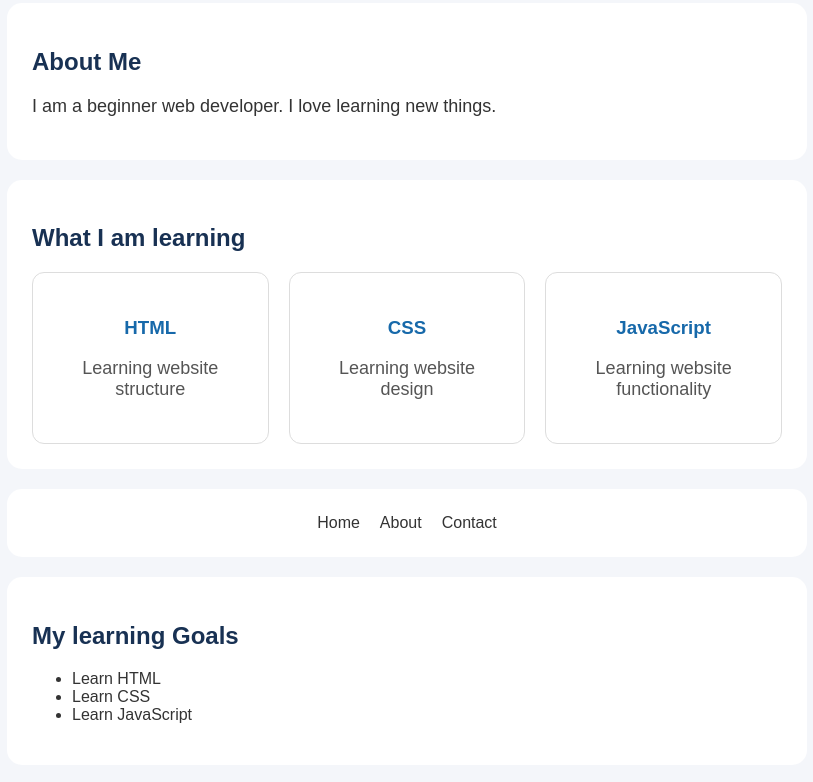
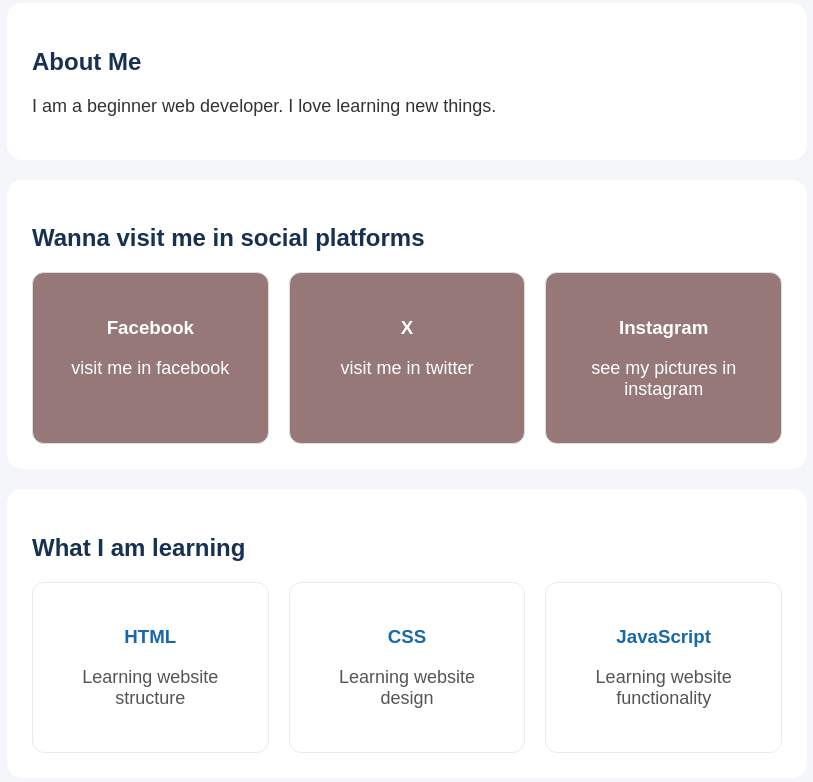
Before and after one commit to mahifs/portfolio, a plain HTML site: page index.html in a window 1280 px wide. Shown: the part 857-1639 px from the top of the page, without its empty margins (233-1046 px from the left). Drawn offline with Linux system fonts and the light colour scheme.

Commit message:
13Nov2026

```diff
--- a/index.html
+++ b/index.html
@@ -40,6 +40,34 @@
                 I am a beginner web developer.
                 I love learning new things.
             </p>
+        </section>
+
+        <section class="social-accounts">
+            <h2>Wanna visit me in social platforms</h2>
+
+            <div class="social-platforms">
+
+                <a href="https://facebook.com" target="_blank" style="background: none; color: inherit;">
+                    <div class="platform">
+                           <h3>Facebook</h3>
+                            <p>visit me in facebook</p>
+                    </div>
+                </a>
+
+                <a href="https://x.com" target="_blank" style="background: none; color: inherit;">
+                <div class="platform">
+                        <h3>X</h3>
+                        <p>visit me in twitter</p>
+                    </div>
+                </a>
+
+                <a href="https://instagram.com" target="_blank" style="background: none; color: inherit;">
+                    <div class="platform">
+                        <h3>Instagram</h3>
+                        <p>see my pictures in instagram</p>
+                    </div>
+                </a>
+            </div>
         </section>
 
         <section class="learning-section">
--- a/style.css
+++ b/style.css
@@ -89,6 +89,39 @@ p {
     gap: 20px;
 }
 
+/*Social Accounts*/
+
+.social-accounts {
+    padding: 25px;
+}
+
+.social-platforms {
+    display: grid;
+
+    color:#ffffff;
+
+    grid-template-columns: repeat(3, minmax(0, 1fr));
+
+    gap: 20px;
+}
+
+.social-platforms a {
+    background: none;
+    color: inherit;
+    display: flex;
+}
+
+.platform {
+    flex: 1;
+    box-sizing: border-box;
+    background-color: rgb(150, 120, 120);
+    padding: 25px;
+    border-radius: 12px;
+    border: 1px solid#dddddd;
+    text-align: center;
+    align-items: center;
+}
+
 /*Learning Section*/
 
 .learning-section {
@@ -110,7 +143,7 @@ p {
     background-color: white;
     padding: 25px;
     border-radius: 12px;
-    border: 1px solid#dddddd;
+    border: 1px solid#efe9e9;
     text-align: center;
 }
 
@@ -142,13 +175,11 @@ p {
 }
 
 .navCard {
-    background-color: white;
     padding: 5px;
     border-radius: 3px;
-    border: .3px solid#dddddd;
     text-align: center;
 }
 
-nav h2 {
-    color: solid#dddddd;
+.navHead h2 {
+    color: #0e6865;
 }
```
